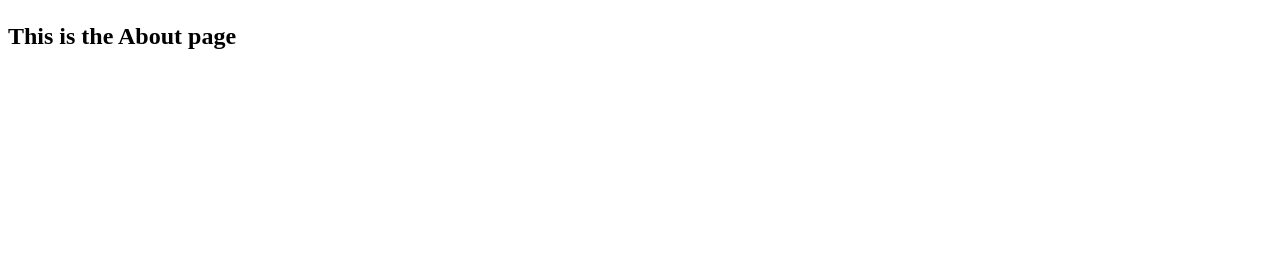
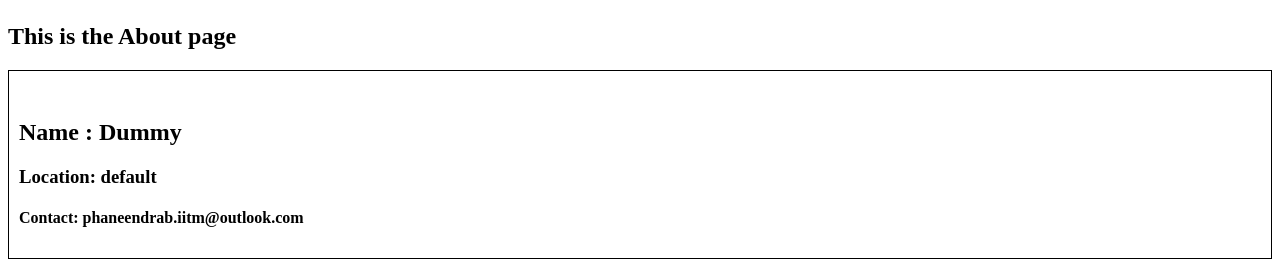
Before and after one commit to PhantomZoro/namaste-react, a React (Vite) app: page /about in a window 1280 px wide. Shown: the part 221-486 px from the top of the page. Built offline with nearby package versions, Linux system fonts and the light colour scheme; no server answers.

Commit message:
Class based components and Lifecycle

```diff
--- a/index.css
+++ b/index.css
@@ -71,3 +71,8 @@
 .filter {
     display:flex;
 }
+
+.user-card {
+    padding: 10px;
+    border: 1px solid black;
+}
--- a/src/components/About.js
+++ b/src/components/About.js
@@ -1,10 +1,24 @@
-const About = () => {
+import User from "./User";
+import UserClass from "./UserClass";
+import React from "react";
+
+class About extends React.Component {
+
+    constructor(props){
+        super(props);
+    }
+
+    render() {
+
         return (
             <div>
                 <h1>About</h1>
                 <h2>This is the About page</h2>
+
+                <UserClass name={"Phaneendra from Class"}/>
             </div>
         )
     }
+}
 
 export default About;
--- /dev/null
+++ b/src/components/User.js
@@ -0,0 +1,11 @@
+const User = () => {
+    return (
+        <div className="user-card">
+            <h2>Name : Phaneendra</h2>
+            <h3>Location: Bengaluru</h3>
+            <h4>Contact: phaneendrab.iitm@outlook.com</h4>
+        </div>
+    )
+};
+
+export default User;
--- /dev/null
+++ b/src/components/UserClass.js
@@ -0,0 +1,42 @@
+import React from "react";
+
+class UserClass extends React.Component {
+
+    constructor(props) {
+        super(props);
+        //Declaring a state variable inside the state object containing variables as key values pairs
+        this.state = {
+            userInfo: {
+                name: "Dummy",
+                location: "default",
+            }
+        }
+    }
+
+    async componentDidMount(){
+         const data = await fetch("https://api.github.com/users/PhantomZoro");
+
+         const json = await data.json();
+
+         console.log(json);
+
+         this.setState({
+            userInfo: json
+         })
+    }
+
+    render(){
+
+        const {name, location, avatar_url} = this.state.userInfo;
+        return (
+            <div className="user-card">
+                <img src={avatar_url}/>
+                <h2>Name : {name}</h2>
+                <h3>Location: {location}</h3>
+                <h4>Contact: phaneendrab.iitm@outlook.com</h4>
+            </div>
+        )
+    }
+};
+
+export default UserClass;
```
Lines whose indentation alone changed are shown as unchanged.
